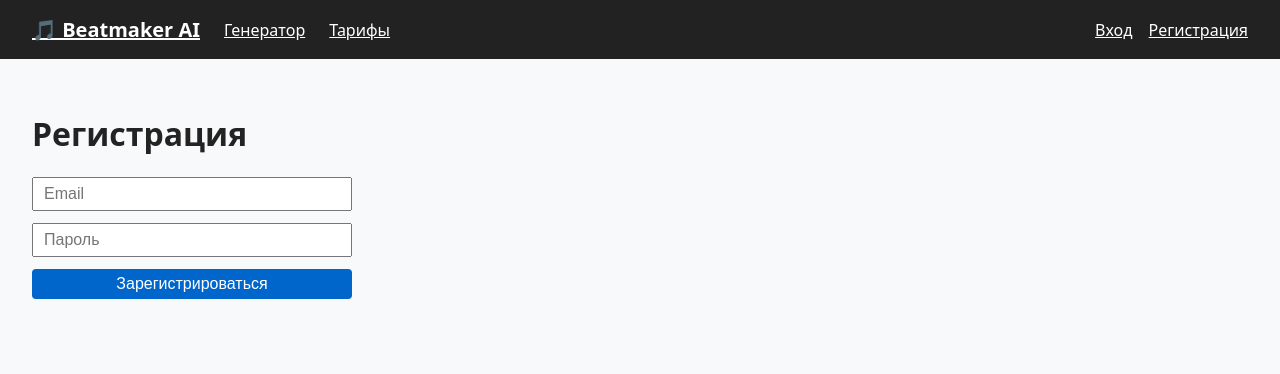
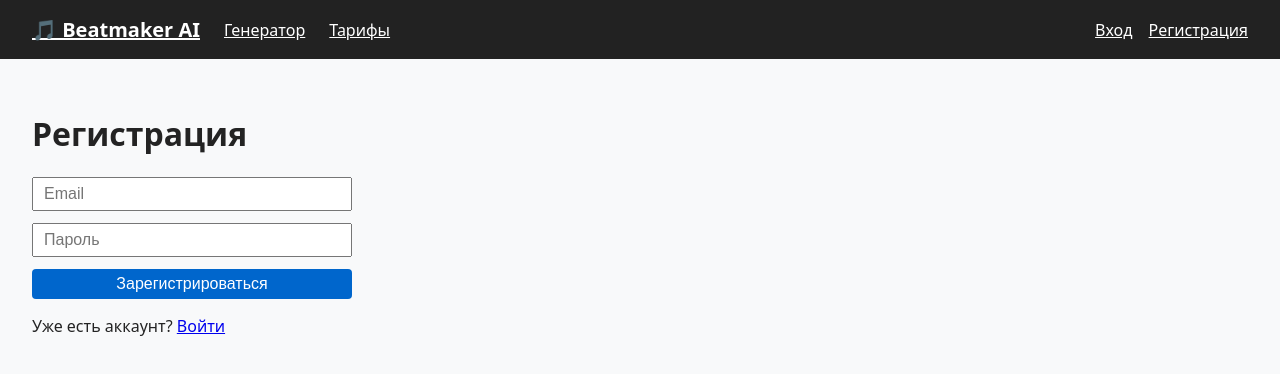
Before and after one commit to alltesting77/beatmaker-ai-frontend, a Next.js app: page /signup in a window 1280 px wide. Shown: the top 374 px of the page. Built offline with nearby package versions, Linux system fonts and the light colour scheme.

Commit message:
Update signup.tsx

```diff
--- a/pages/signup.tsx
+++ b/pages/signup.tsx
@@ -1,4 +1,5 @@
 import React, { useState } from "react";
+import Link from "next/link";
 
 export default function Signup() {
   const [email, setEmail] = useState("");
@@ -11,6 +12,9 @@ export default function Signup() {
         <input placeholder="Пароль" type="password" value={password} onChange={e => setPassword(e.target.value)} />
         <button>Зарегистрироваться</button>
       </form>
+      <p style={{ marginTop: 16 }}>
+        Уже есть аккаунт? <Link href="/login">Войти</Link>
+      </p>
     </main>
   );
 }
```
